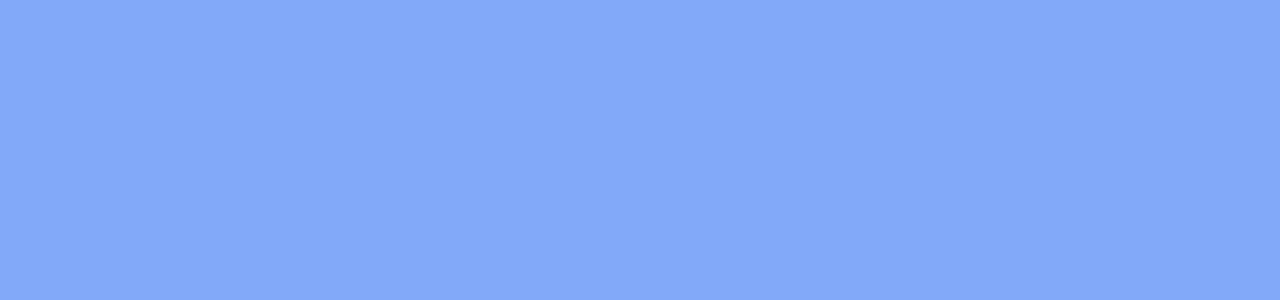
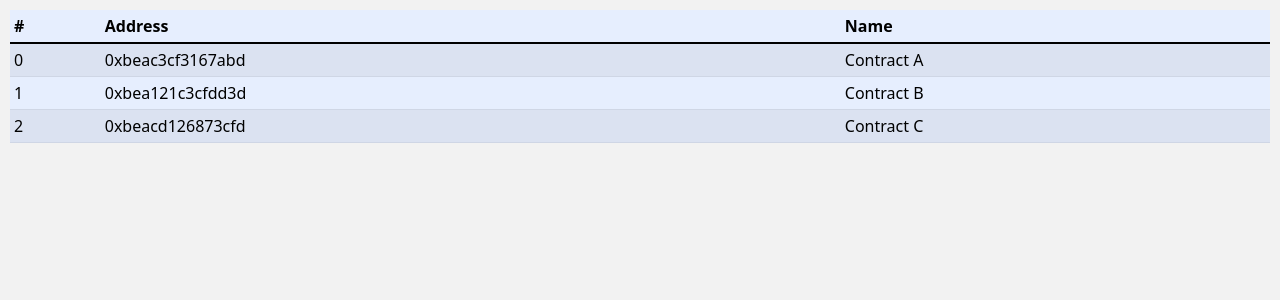
Before and after one commit to adpinola/Micropayments, a React (Create React App) app: page /company in a window 1280 px wide. Before the commit this address had no page. Shown: the top 300 px of the page. Built offline with nearby package versions, Linux system fonts and the light colour scheme.

Commit message:
add company page

```diff
--- a/src/App.tsx
+++ b/src/App.tsx
@@ -3,6 +3,7 @@ import { Route, Routes, BrowserRouter } from 'react-router-dom';
 import './styles/App.scss';
 import Home from './components/Home';
 import Contractor from './components/Contractor';
+import Company from './components/Company';
 
 const App: FC = () => (
   <div className="app">
@@ -10,6 +11,7 @@ const App: FC = () => (
       <Routes>
         <Route path="/" element={<Home />} />
         <Route path="/contractor" element={<Contractor />} />
+        <Route path="/company" element={<Company />} />
       </Routes>
     </BrowserRouter>
   </div>
--- /dev/null
+++ b/src/components/Company.tsx
@@ -0,0 +1,78 @@
+/* eslint-disable @typescript-eslint/no-unused-vars */
+import React, { FC, useState } from 'react';
+import { Button, Col, Container, Row, Card, Modal, FormControl, InputGroup, FloatingLabel } from 'react-bootstrap';
+import '../styles/Company.scss';
+import ContractsTable from './ContractsTable';
+import MetaMaskIcon from './MetaMaskIcon';
+
+enum WalletStatus {
+  Locked = 'Locked',
+  Connected = 'Connected',
+}
+
+const dummyContractData = [
+  { address: '0xbeac3cf3167abd', name: 'Contract A' },
+  { address: '0xbea121c3cfdd3d', name: 'Contract B' },
+  { address: '0xbeacd126873cfd', name: 'Contract C' },
+];
+
+const Company: FC = () => {
+  // eslint-disable-next-line @typescript-eslint/no-unused-vars
+  const [balance, setBalance] = useState<number>(0);
+  const [walletStatus, setWalletStatus] = useState<WalletStatus>(WalletStatus.Connected);
+  const [showModal, setShowModal] = useState(false);
+  const [claimValues, setClaimValues] = useState({});
+  const [showDetails, setShowDetails] = useState(false);
+
+  const claimPayment = () => {
+    console.log(claimValues);
+    setShowModal(false);
+  };
+
+  const handleChange = (event: any) => {
+    const { name, value } = event.target;
+    setClaimValues((values) => ({ ...values, [name]: value }));
+    // ToDo: Perform field validations
+  };
+
+  const connectWallet = () => {
+    setWalletStatus(WalletStatus.Connected);
+  };
+
+  const onSelectContract = (address: string) => {
+    console.log('selected contract: ', address);
+    setShowDetails(!showDetails);
+  };
+
+  return (
+    <div id="company">
+      <div className="content">
+        {walletStatus === WalletStatus.Locked ? (
+          <Card className="text-center" border="dark" bg="light">
+            <Card.Header>Your account&apos;s balance</Card.Header>
+            <Card.Title as="h1">{balance} ETH</Card.Title>
+            <Card.Body className="d-flex justify-content-center">
+              <Button variant="secondary" className="d-flex" onClick={connectWallet}>
+                <MetaMaskIcon />
+                <div>Connect to MetaMask</div>
+              </Button>
+            </Card.Body>
+          </Card>
+        ) : (
+          <>
+            <ContractsTable contractData={dummyContractData} rowSelectedCallback={onSelectContract} />
+            <div id="contract-details" className={showDetails ? 'show' : 'hide'}>
+              <Card className="text-center" border="dark" bg="light">
+                <Card.Header>Your account&apos;s balance</Card.Header>
+                <Card.Title as="h1">{balance} ETH</Card.Title>
+                <Card.Body className="d-flex justify-content-center" />
+              </Card>
+            </div>
+          </>
+        )}
+      </div>
+    </div>
+  );
+};
+
+export default Company;
--- /dev/null
+++ b/src/components/ContractsTable.tsx
@@ -0,0 +1,40 @@
+import React, { FC } from 'react';
+import { Table } from 'react-bootstrap';
+import '../styles/ContractsTable.scss';
+
+type ContractData = {
+  address: string;
+  name: string;
+};
+
+interface IContractsTable {
+  contractData: Array<ContractData>;
+  rowSelectedCallback: (address: string) => Promise<void> | void;
+}
+
+const ContractsTable: FC<IContractsTable> = (props: IContractsTable) => {
+  return (
+    <div id="contracts-table">
+      <Table striped hover size="sm" variant="primary">
+        <thead>
+          <tr>
+            <th>#</th>
+            <th>Address</th>
+            <th>Name</th>
+          </tr>
+        </thead>
+        <tbody>
+          {props.contractData.map((contract, index) => (
+            <tr onClick={() => props.rowSelectedCallback(contract.address)}>
+              <td>{index}</td>
+              <td>{contract.address}</td>
+              <td>{contract.name}</td>
+            </tr>
+          ))}
+        </tbody>
+      </Table>
+    </div>
+  );
+};
+
+export default ContractsTable;
--- /dev/null
+++ b/src/styles/Company.scss
@@ -0,0 +1,32 @@
+@use './variables';
+
+#company {
+  height: 100%;
+  background-color: variables.$white-background;
+  .content {
+    height: calc(100% - 20px);
+    display: flex;
+    justify-content: center;
+
+    #contract-details {
+      height: 100%;
+      width: 100%;
+      margin: 10px;
+
+      &.hide {
+        //transition: transform 1s ease-in;
+        //transform: translate(100%, 0);
+        display: none;
+      }
+
+      &.show {
+        display: block;
+        //transform: none;
+      }
+
+      .card {
+        height: 100%;
+      }
+    }
+  }
+}
--- /dev/null
+++ b/src/styles/ContractsTable.scss
@@ -0,0 +1,4 @@
+#contracts-table {
+  width: 100%;
+  margin: 10px;
+}
```
Also changed, not shown: src/components/PrivateRoute.tsx (deleted, +0 -12 lines).
